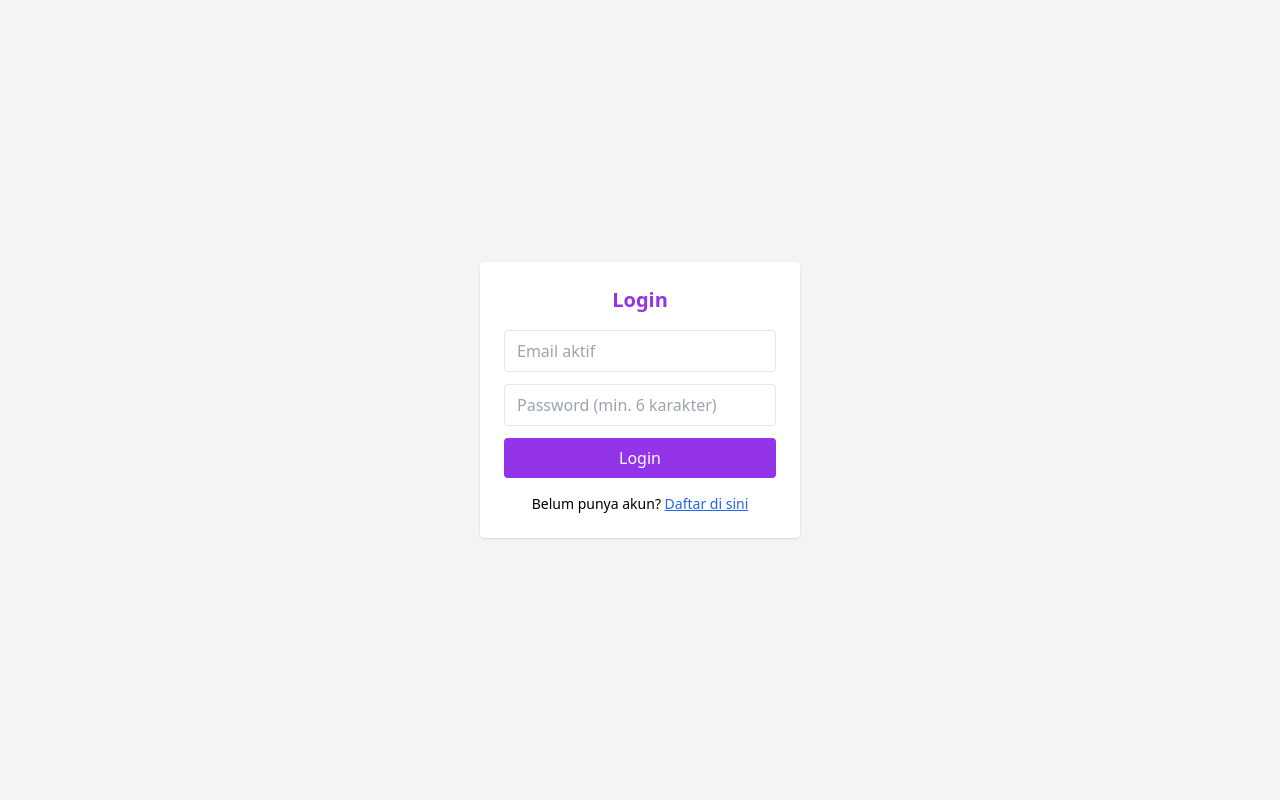
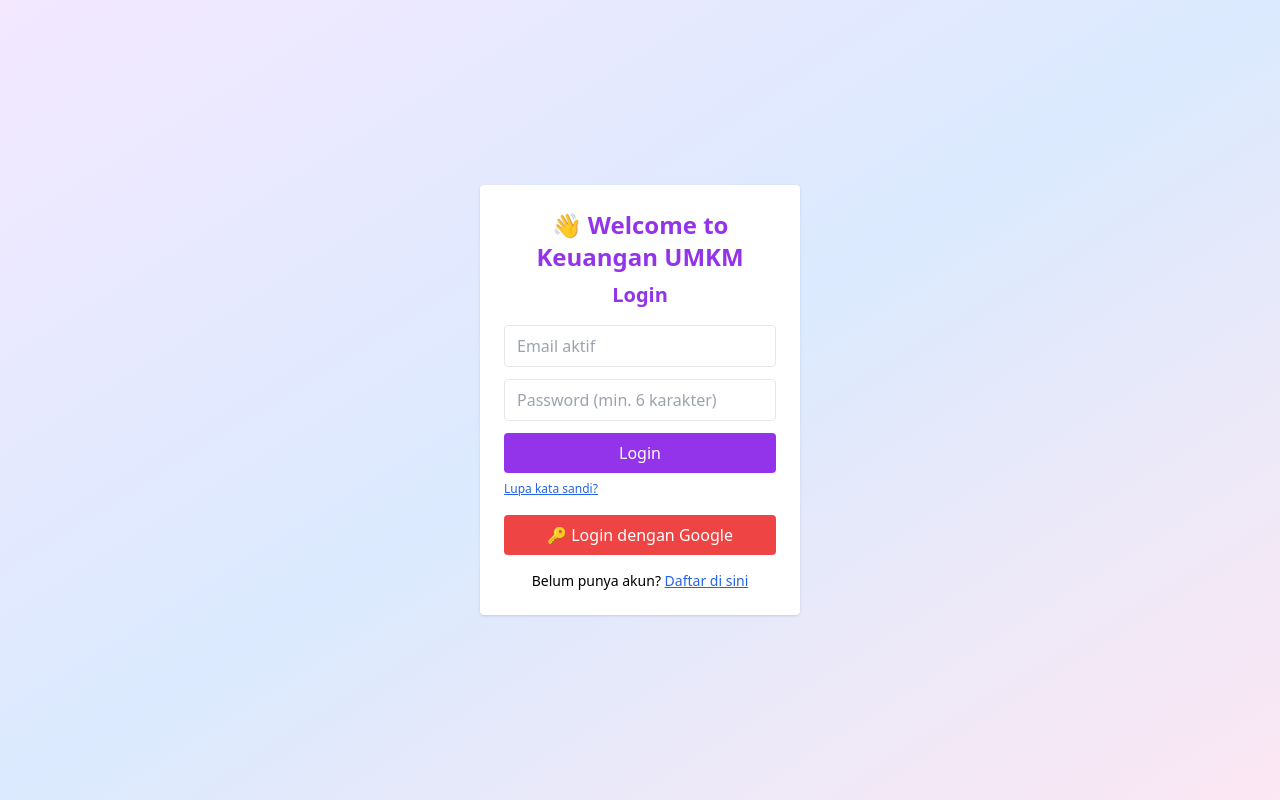
Before and after one commit to HASBI019/umkm-finance-app, a React (Create React App) app: page / in a window 1280 px wide. Built offline with nearby package versions, Linux system fonts and the light colour scheme.

Commit message:
feat: enable Google login & reset password

```diff
--- a/package.json
+++ b/package.json
@@ -3,6 +3,7 @@
   "version": "0.1.0",
   "private": true,
   "dependencies": {
+    "@supabase/auth-ui-react": "^0.4.7",
     "@supabase/supabase-js": "^2.50.0",
     "@testing-library/dom": "^10.4.0",
     "@testing-library/jest-dom": "^6.6.3",
@@ -14,6 +15,7 @@
     "html2canvas": "^1.4.1",
     "jspdf": "^3.0.1",
     "jspdf-autotable": "^5.0.2",
+    "lottie-react": "^2.4.1",
     "react": "^19.1.0",
     "react-chartjs-2": "^5.3.0",
     "react-datepicker": "^8.4.0",
--- a/src/App.js
+++ b/src/App.js
@@ -1,4 +1,3 @@
-import React from 'react'
 import { BrowserRouter as Router, Routes, Route } from 'react-router-dom'
 import AuthForm from './AuthForm'
 import Dashboard from './Dashboard'
--- a/src/AuthForm.js
+++ b/src/AuthForm.js
@@ -8,7 +8,6 @@ export default function AuthForm() {
   const [message, setMessage] = useState('')
   const [error, setError] = useState('')
 
-  // ⏩ Cek session: kalau sudah login, langsung ke dashboard
   useEffect(() => {
     const checkSession = async () => {
       const { data: { session } } = await supabase.auth.getSession()
@@ -40,9 +39,27 @@ export default function AuthForm() {
     }
   }
 
+  const handleGoogleLogin = async () => {
+    const { error } = await supabase.auth.signInWithOAuth({ provider: 'google' })
+    if (error) {
+      setError('❌ Gagal login dengan Google: ' + error.message)
+    }
+  }
+
+  const handleResetPassword = async () => {
+    if (!email) {
+      setError('Masukkan email terlebih dahulu untuk reset password.')
+      return
+    }
+    const { error } = await supabase.auth.resetPasswordForEmail(email)
+    if (error) setError(error.message)
+    else setMessage('📧 Link reset password telah dikirim ke email kamu.')
+  }
+
   return (
-    <div className="min-h-screen flex items-center justify-center bg-gray-100">
-      <form onSubmit={handleSubmit} className="bg-white p-6 rounded shadow w-80">
+    <div className="min-h-screen flex items-center justify-center bg-gradient-to-br from-purple-100 via-blue-100 to-pink-100 p-4">
+      <form onSubmit={handleSubmit} className="bg-white p-6 rounded shadow w-80 animate-fade-in">
+        <h1 className="text-center text-2xl font-bold text-purple-600 mb-2">👋 Welcome to Keuangan UMKM</h1>
         <h2 className="text-xl font-bold text-center text-purple-600 mb-4">
           {isLogin ? 'Login' : 'Daftar Akun'}
         </h2>
@@ -73,6 +90,24 @@ export default function AuthForm() {
           {isLogin ? 'Login' : 'Daftar'}
         </button>
 
+        {isLogin && (
+          <button
+            type="button"
+            onClick={handleResetPassword}
+            className="text-xs text-blue-600 underline mt-2"
+          >
+            Lupa kata sandi?
+          </button>
+        )}
+
+        <button
+          type="button"
+          onClick={handleGoogleLogin}
+          className="mt-4 bg-red-500 text-white py-2 w-full rounded hover:bg-red-600"
+        >
+          🔑 Login dengan Google
+        </button>
+
         <p className="text-sm text-center mt-4">
           {isLogin ? 'Belum punya akun?' : 'Sudah punya akun?'}{' '}
           <button
```
Also changed, not shown: public/logo-team.png (added), src/Dashboard.js (line endings or trailing spaces), 1 other file (tests, documents, lock files or other folders).
